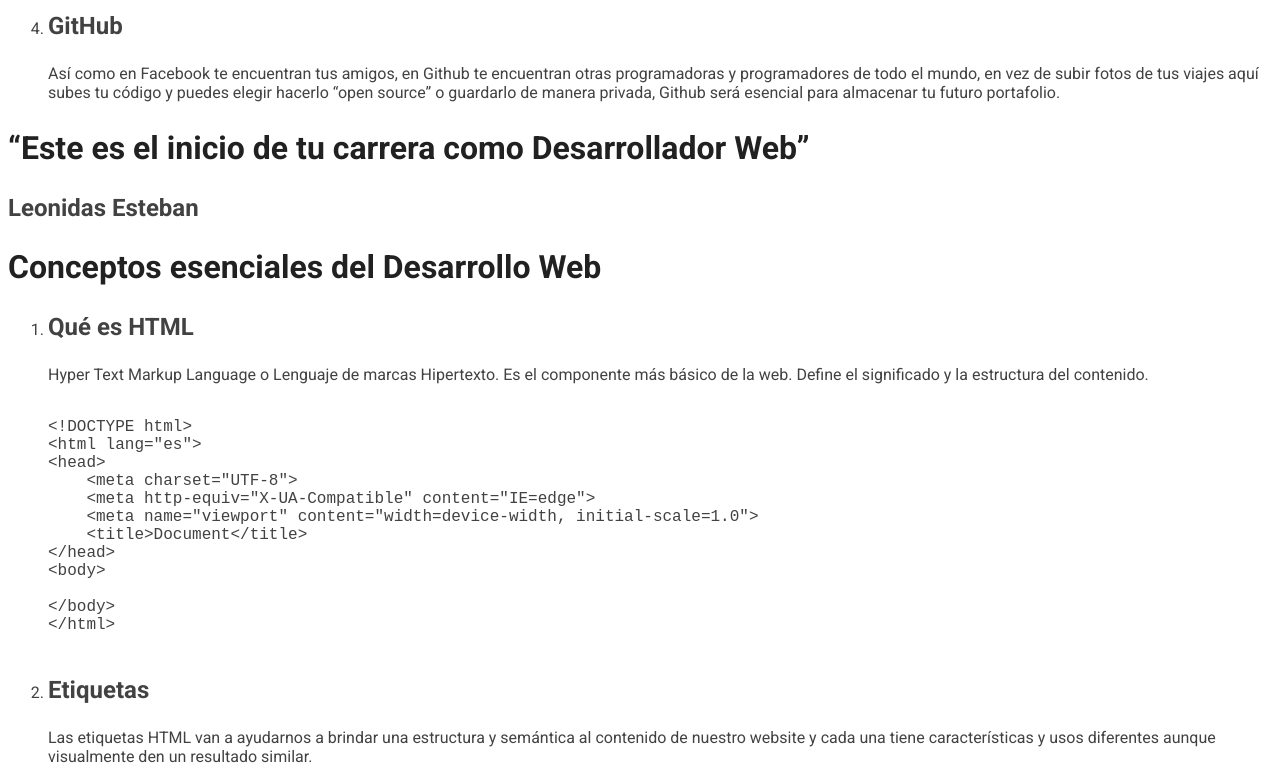
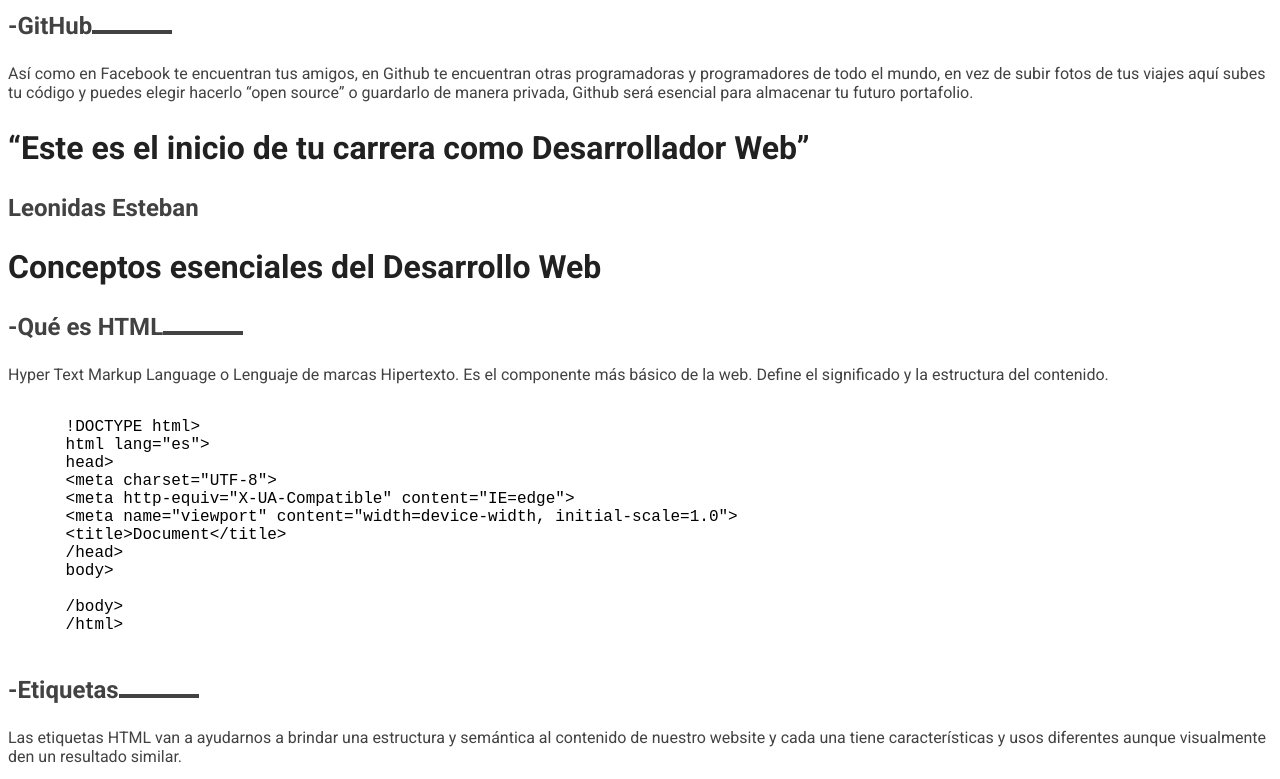
Before and after one commit to ronmeneses/esencial-html-css, a plain HTML site: page index.html in a window 1280 px wide. Shown: the part 1481-2260 px from the top of the page. Drawn offline with Linux system fonts and the light colour scheme.

Commit message:
Pseudo elementos :: after y before, eliminamos numeracion de h3 generada por ol

```diff
--- a/css/style.css
+++ b/css/style.css
@@ -68,22 +68,34 @@ h1 {
 h1 + p {
   color: var(--gray40);
 }
+h1 ~ ol {
+  color: var(--gray20);
+}
 h2 {
   color: var(--gray40);
   font-size: 2rem;
   /* 32px/16px=2rem a diferencia de em, rem toma el tamaño base al
   padre mas grande del DOM en este caso al html que tiene por defecto 16pxs*/
 }
-h3,
-p {
-  color: var(--gray20);
-}
 h3 {
   font-size: 1.5rem;
 }
-h1 ~ ol {
+h3,
+p {
   color: var(--gray20);
 }
 h3 + ul > li {
   color: var(--gray20);
 }
+.setup > h3::before,
+.conceptos > h3::before {
+  content: "-";
+}
+.setup > h3::after,
+.conceptos > h3::after {
+  content: "";
+  width: 80px;
+  height: 4px;
+  background: var(--gray20);
+  display: inline-block;
+}
--- a/index.html
+++ b/index.html
@@ -44,15 +44,15 @@
       aprendiendo HTML y CSS para la creación de contenidos, en el nivel 2
       aprenderás de componentes y en 3 sobre layouts.
     </p>
+    <div class="setup">
       <h2>Setup</h2>
-    <ol>
       <img
         src="/images/googleChrome.png"
         alt="Logo del navegador Web Google Chromes"
         title="Logo de Google Chrome"
         id="googleChorme"
       />
-      <li><h3>Google Chrome</h3></li>
+      <h3>Google Chrome</h3>
       <p>
         Chrome va a ser el navegador que utilizaremos en el curso por su extenso
         soporte de nuevos estándares y herramientas de desarrollo avanzadas y de
@@ -64,7 +64,7 @@
         title="Logo de Visual Studio Code"
         id="vsc"
       />
-      <li><h3>Visual Studio Code</h3></li>
+      <h3>Visual Studio Code</h3>
       <p>
         Visual Studio Code es el editor de texto más popular y potente del
         mercado actualmente, su fácil uso y la capacidad de extenderlo por medio
@@ -77,7 +77,7 @@
         title="Logo de Figma"
         id="figma"
       />
-      <li><h3>Figma</h3></li>
+      <h3>Figma</h3>
       <p>
         Figma es una la herramienta más popular en la actualidad para entregar
         diseños a los desarrolladores para su implementación por su fácil uso
@@ -89,7 +89,7 @@
         title="Logo de GitHub"
         id="gitHub"
       />
-      <li><h3>GitHub</h3></li>
+      <h3>GitHub</h3>
       <p>
         Así como en Facebook te encuentran tus amigos, en Github te encuentran
         otras programadoras y programadores de todo el mundo, en vez de subir
@@ -97,12 +97,12 @@
         source” o guardarlo de manera privada, Github será esencial para
         almacenar tu futuro portafolio.
       </p>
-    </ol>
+    </div>
     <h2>“Este es el inicio de tu carrera como Desarrollador Web”</h2>
     <h3>Leonidas Esteban</h3>
+    <div class="conceptos">
       <h2>Conceptos esenciales del Desarrollo Web</h2>
-    <ol>
-      <li id="html"><h3>Qué es HTML</h3></li>
+      <h3>Qué es HTML</h3>
       <p>
         Hyper Text Markup Language o Lenguaje de marcas Hipertexto. Es el
         componente más básico de la web. Define el significado y la estructura
@@ -110,20 +110,20 @@
       </p>
       <pre>
             <!-- a esto se le llama escapar el código -->
-&lt;!DOCTYPE html&gt;
-&lt;html lang=&quot;es&quot;&gt;
-&lt;head&gt;
+      !DOCTYPE html&gt;
+      html lang=&quot;es&quot;&gt;
+      head&gt;
       &lt;meta charset=&quot;UTF-8&quot;&gt;
       &lt;meta http-equiv=&quot;X-UA-Compatible&quot; content=&quot;IE=edge&quot;&gt;
       &lt;meta name=&quot;viewport&quot; content=&quot;width=device-width, initial-scale=1.0&quot;&gt;
       &lt;title&gt;Document&lt;/title&gt;
-&lt;/head&gt;
-&lt;body&gt;
+      /head&gt;
+      body&gt;
 
-&lt;/body&gt;
-&lt;/html&gt;
+      /body&gt;
+      /html&gt;
         </pre>
-      <li id="etiquetas"><h3>Etiquetas</h3></li>
+      <h3>Etiquetas</h3>
       <p>
         Las etiquetas HTML van a ayudarnos a brindar una estructura y semántica
         al contenido de nuestro website y cada una tiene características y usos
@@ -137,7 +137,7 @@
         vamos a usar las más importantes y que serán parte de tu día a día como
         Software Developer.
       </p>
-      <li id="dom"><h3>DOM</h3></li>
+      <h3>DOM</h3>
       <p>
         El Document Object Model es una estructura de árbol que representará
         todos nuestros proyectos web como si un árbol genealógico fuera: padres,
@@ -150,7 +150,7 @@
         alt="Estructura de arbol de cualquier proyeto Web"
         title="Estructura de arbol de un proyecto Web"
       />
-      <li id="semantica"><h3>Sémantica</h3></li>
+      <h3>Sémantica</h3>
       <p>
         La semántica le brinda sentido a cada elemento existen en un sitio web,
         algunos elementos será meramente decorativos y no deben significar nada
@@ -162,14 +162,14 @@
         accesibilidad de tu sitio web, para que personas con habilidades
         diferentes puedan entender cada contenido.
       </p>
-      <li id="atributos"><h3>Atributos</h3></li>
+      <h3>Atributos</h3>
       <p>
         Los atributos le dan características extra a las etiquetas para
         complementar información y son pre programadas por el navegador, algunos
         atributos funcionan en todas las etiquetas de la misma forma como
         ‘class’ pero otros atributos funcionan en solo alguna etiquetas como src
       </p>
-      <li id="css"><h3>CSS</h3></li>
+      <h3>CSS</h3>
       <p>
         Hojas de Estilo en Cascada (del inglés Cascading Style Sheets) o CSS es
         el lenguaje de estilos utilizado para describir la presentación de
@@ -180,7 +180,7 @@
         alt="Logo y estructura de una hona de estilos de CSS"
         title="Logo y estructura de una hona de estilos de CSS"
       />
-    </ol>
+    </div>
     <h2>Modelo de caja</h2>
     <h3>El modelo de caja está compuesto por:</h3>
     <p>
```
Lines whose indentation alone changed are shown as unchanged.
